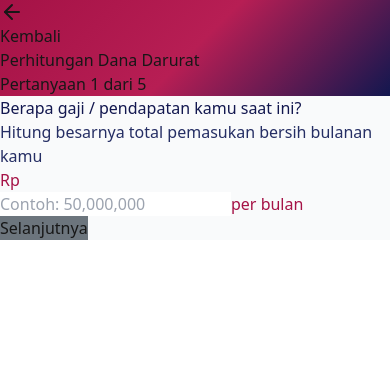
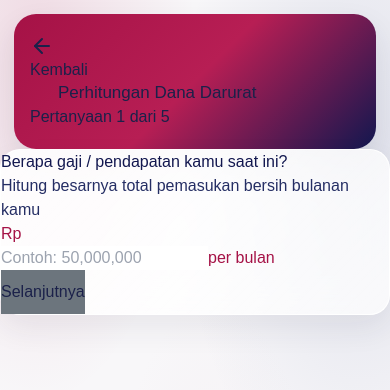
Before and after one commit to rickychandraj/financial-calculator, a Next.js app: page /forms/emergency-fund in a window 390 px wide. Shown: the top 390 px of the page. Built offline with nearby package versions, Linux system fonts and the light colour scheme; a web font is replaced by a local one.

Commit message:
fix: adapt calculator forms to desktop and mobile layouts

```diff
--- /dev/null
+++ b/src/app/forms/layout.tsx
@@ -0,0 +1,5 @@
+import type { ReactNode } from "react";
+
+export default function CalculatorLayout({ children }: { children: ReactNode }) {
+  return <div className="calculator-home calculator-form-layout">{children}</div>;
+}
--- a/src/app/globals.css
+++ b/src/app/globals.css
@@ -169,6 +169,48 @@ body {
   .calculator-footer { margin-top: 26px; padding: 23px 19px; border-radius: 20px; }
   .calculator-footer > div { gap: 18px; }
 }
+/* Shared by every calculator route; keep legacy page styles scoped here. */
+.calculator-form-layout { padding: 36px 24px 64px; }
+.calculator-form-layout .max-w-3xl {
+  max-width: 1112px;
+  min-width: 0;
+  min-height: 0;
+  /* Page roots still set these two properties inline. */
+  background-color: transparent !important;
+  font-family: inherit !important;
+}
+.calculator-form-header { overflow: hidden; border-radius: 28px; box-shadow: 0 14px 30px rgba(35,35,65,.1); }
+.calculator-form-header-surface { padding: 28px 32px; }
+.calculator-form-header h1 { padding-inline: 105px; font-size: 24px; line-height: 1.35; }
+.calculator-form-header a { min-height: 44px; }
+.calculator-form-layout .bg-white.rounded-xl {
+  background: linear-gradient(135deg, rgba(255,255,255,.9), rgba(255,255,255,.7));
+  border: 1px solid rgba(255,255,255,.95);
+  border-radius: 24px;
+  box-shadow: 0 14px 30px rgba(35,35,65,.075);
+  -webkit-backdrop-filter: blur(16px);
+  backdrop-filter: blur(16px);
+}
+.calculator-form-layout button { min-height: 44px; }
+.calculator-form-layout :is(button, input, select, a):focus-visible { outline: 3px solid #b71e54; outline-offset: 3px; }
+@supports not ((-webkit-backdrop-filter: blur(1px)) or (backdrop-filter: blur(1px))) {
+  .calculator-form-layout .bg-white.rounded-xl { background: #fff; }
+}
+@media (min-width: 901px) {
+  .calculator-form-layout .bg-white.rounded-xl { padding: 32px; }
+}
+@media (max-width: 900px) {
+  .calculator-form-layout { padding: 24px 20px 48px; }
+  .calculator-form-header h1 { font-size: 20px; }
+}
+@media (max-width: 600px) {
+  .calculator-form-layout { padding: 14px 0 36px; }
+  .calculator-form-header { margin-inline: 14px; border-radius: 22px; }
+  .calculator-form-header-surface { padding: 20px 16px; }
+  .calculator-form-header h1 { padding-inline: 28px; font-size: 17px; }
+  .calculator-form-layout .bg-white.rounded-xl { border-radius: 20px; }
+}
+
 @media (prefers-reduced-motion: reduce) {
   .calculator-home a { transition: none; }
 }
--- a/src/components/ui/form-header/index.tsx
+++ b/src/components/ui/form-header/index.tsx
@@ -13,8 +13,8 @@ const FormHeader = ({
     totalSteps,
 }) => {
     return (
-        <div>
-            <div className="px-4 py-5 md:p-5" style={{
+        <div className="calculator-form-header">
+            <div className="calculator-form-header-surface px-4 py-5 md:p-5" style={{
                 background: "linear-gradient(135deg, #A51246 0%, #B71E54 50%, #12174F 100%)",
             }}>
                 <div className="relative flex items-center justify-center text-white mb-4">
```
Also changed, not shown: scripts/check-form-layout.mjs (added, +16 -0 lines).
